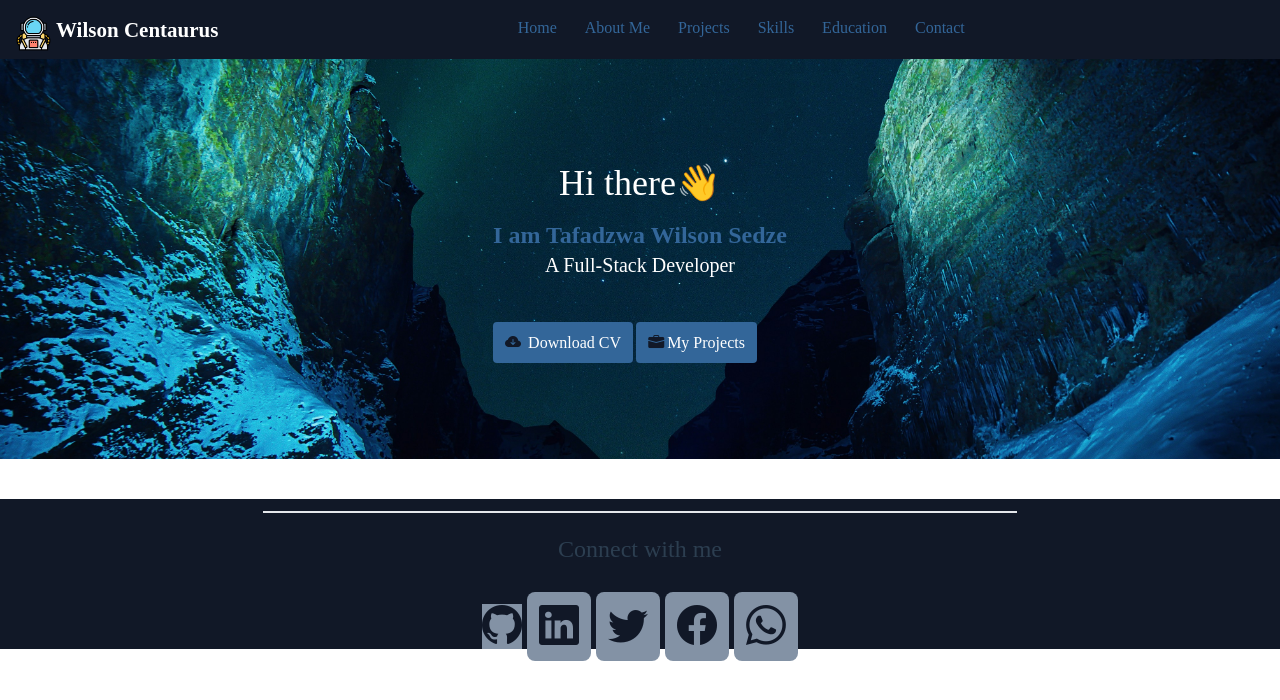
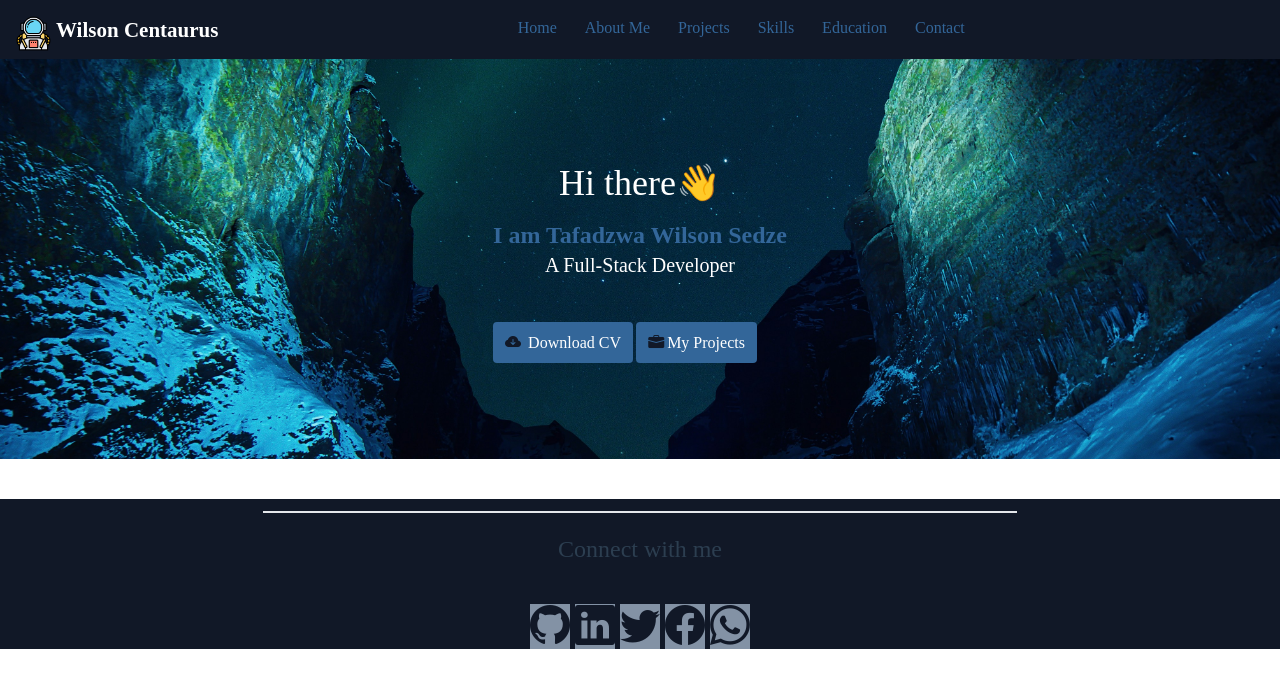
Before and after one commit to wilson3centaurus/my-personal-portfolio, a Svelte app: page / in a window 1280 px wide. Shown: the top 700 px of the page. Built offline with nearby package versions, Linux system fonts and the light colour scheme; a web font is replaced by a local one.

Commit message:
update App.svelte

```diff
--- a/src/App.svelte
+++ b/src/App.svelte
@@ -73,11 +73,11 @@
       <div class="line border-t-2 border-white-100 mx-[20%] mb-5"></div>
       <h3 class="text-2xl mb-5 text">Connect with me</h3>
       <div class="p-3  icons">
-        <a href="https://github.com/wilson3centaurus"><span class="icon bi bi-github"></span></a>
-        <a href="https://www.linkedin.com/in/kundai-chifwafwa-091b75262" class="bg-gray-100 text-gray-500 p-3 rounded-lg text-2xl hover:text-slate-800 icon" ><span class="bi bi-linkedin"></span></a>
-        <a href="" class="bg-gray-100 text-gray-500 p-3 rounded-lg text-2xl hover:text-slate-800 icon" ><span class="bi bi-twitter"></span></a>
-        <a href="" class="bg-gray-100 text-gray-500 p-3 rounded-lg text-2xl hover:text-slate-800 icon" ><span class="bi bi-facebook"></span></a>
-        <a href="" class="bg-gray-100 text-gray-500 p-3 rounded-lg text-2xl hover:text-slate-800 icon" ><span class="bi bi-whatsapp"></span></a>
+        <a href="https://github.com/wilson3centaurus"><span class="bi bi-github icon"></span></a>
+        <a href="https://www.linkedin.com/in/kundai-chifwafwa-091b75262"><span class="bi bi-linkedin icon"></span></a>
+        <a href=""><span class="bi bi-twitter icon"></span></a>
+        <a href=""><span class="bi bi-facebook icon"></span></a>
+        <a href=""><span class="bi bi-whatsapp icon"></span></a>
       </div>
     </footer>
 </Router>
```
